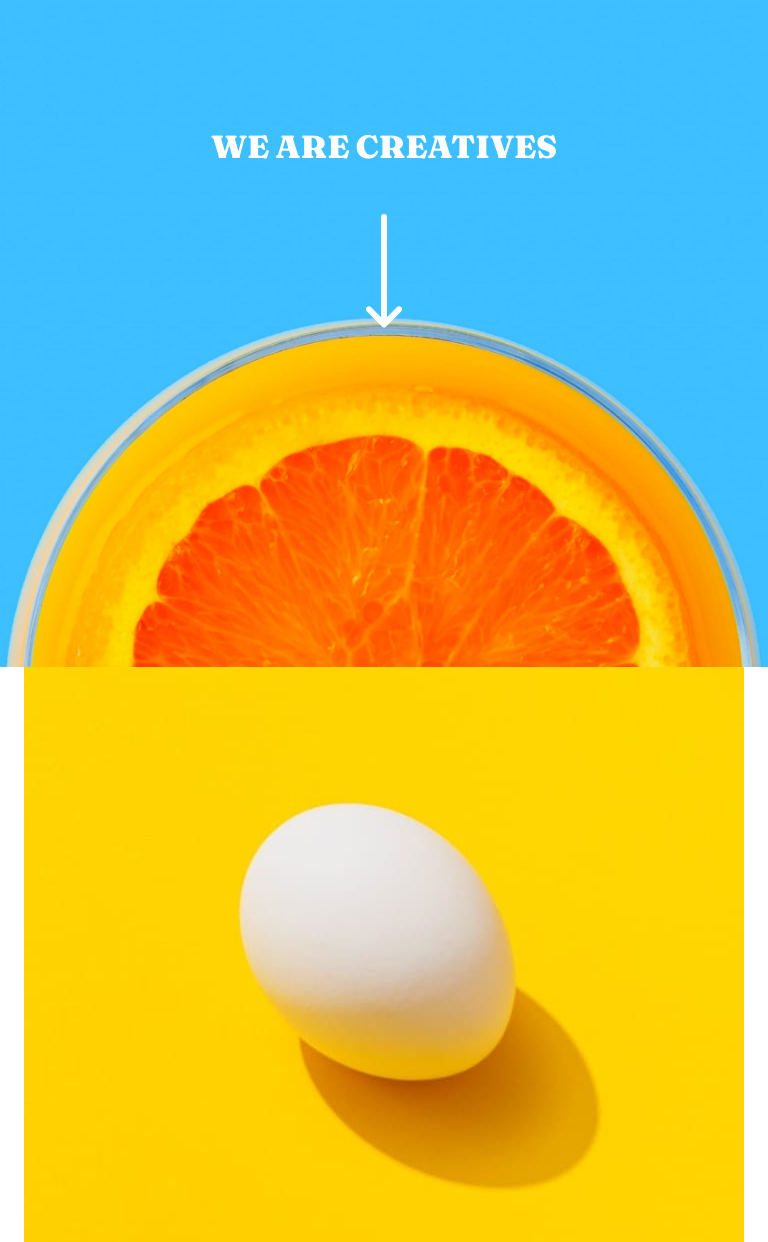
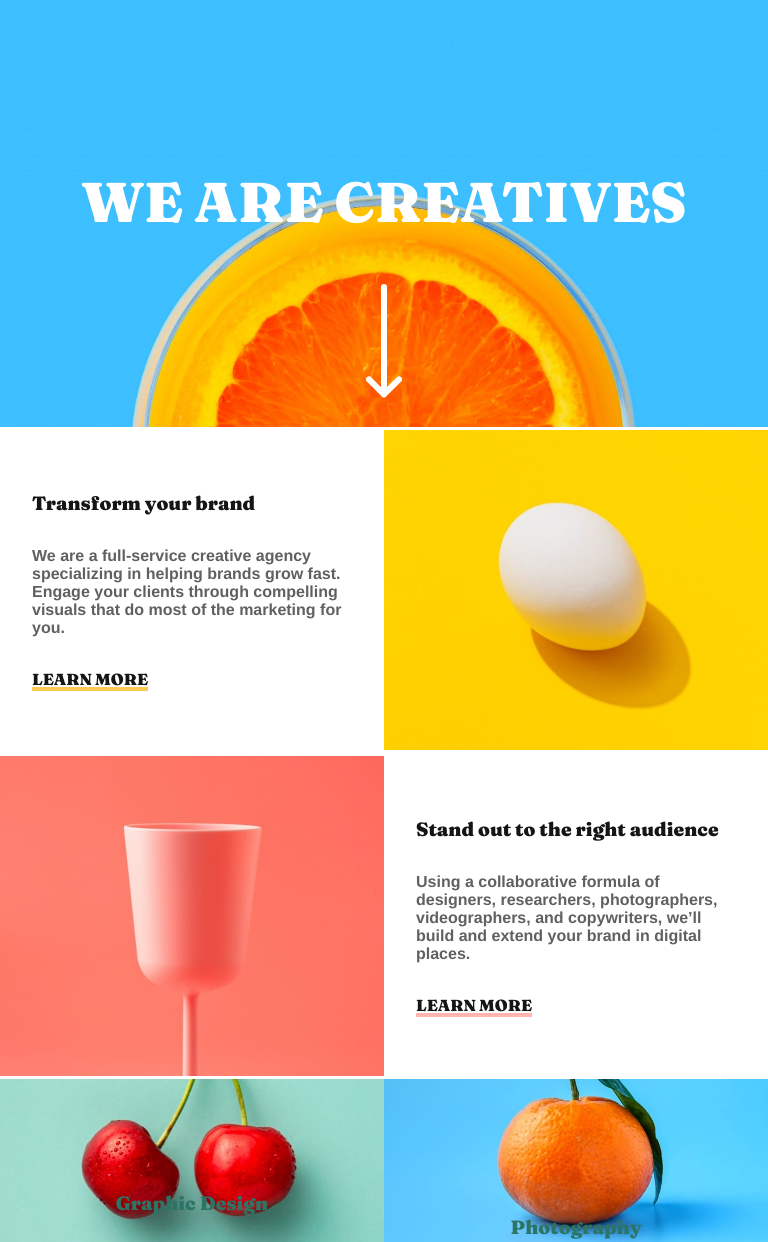
Before and after one commit to valdesombilingo/sunny-side-tp, a plain HTML site: page index.html in a window 768 px wide. Shown: the part 53-1295 px from the top of the page. Drawn offline with Linux system fonts and the light colour scheme.

Commit message:
Sunny side version three

```diff
--- a/assets/styles/responsive.css
+++ b/assets/styles/responsive.css
@@ -119,7 +119,9 @@
 }
 
 /* RESPONSIVE STANDARD MOBILE  */
-@media screen and (min-width: 360px) and (max-width: 768px) {
+@media screen and (min-width: 360px) and (max-width: 767px) {
+
+/* HEADER */
     .header_container {
         padding: var(--spacing-16px) var(--spacing-16px) 0 var(--spacing-16px);
     }
@@ -136,6 +138,8 @@
         max-width: 100%;
     }
 
+/* MAIN */
+    /* HERO SECTION */
     .hero_section {
         min-height: 90vh;
         padding-top: 180px;
@@ -185,7 +189,7 @@
 
     .service-content {
         max-width: 100%;
-        min-height: 45vh;
+        min-height: 43vh;
     }
 
     .service-content h2 {
@@ -196,6 +200,7 @@
         padding: 0 var(--spacing-32px) var(--spacing-24px) var(--spacing-32px);
     }
 
+    /* TESTIMONIALS SECTION */
     .testimonials_section {
         margin: var(--spacing-64px) var(--spacing-48px);
     }
@@ -223,13 +228,14 @@
         font-size: 1rem;
     }
 
+/* FOOTER SECTION */
     .footer_images img {
         width: 50%;
     }
 }
 
 /* RESPONSIVE TABLETTE  */
-@media screen and (min-width: 769px) and (max-width: 992px) {
+@media screen and (min-width: 768px) and (max-width: 1024px) {
     .header_container {
         padding: var(--spacing-16px) var(--spacing-16px) 0 var(--spacing-16px);
     }
@@ -247,29 +253,27 @@
     }
 
     .hero_section {
-        min-height: 90vh;
         padding-top: 220px;
         gap: var(--spacing-48px);
+        min-height: 60vh;
     }
     .hero_section h1 {
-        font-size: 5rem;
+        font-size: 3.5rem;
     }
     .hero_section img {
         max-width: 100%;
     }
 
-    .wrap_item img {
-        display: block;
-    }
-
+    /* TRANSFORM & AUDIENCE SECTION */
+    .transform_section,
+    .audience_section {
+        min-height: 27vh;
+}
     .text-content {
-        justify-content: center;
-        align-items: center;
-        text-align: center;
         padding: var(--spacing-64px) var(--spacing-32px);
     }
     .text-content h2 {
-        font-size: 1.5rem;
+        font-size: 1.2rem;
     }
     .text-content p {
         font-size: 1rem;
@@ -278,14 +282,19 @@
         font-size: 1rem;
     }
 
-    .services {
+    .service-content {
         min-height: 35vh;
     }
-    .services h2 {
-        font-size: 1.5rem;
+    .service-content h2 {
+        font-size: 1.2rem;
     }
-    .services p {
+    .service-content p {
         font-size: 1rem;
         padding: 0 var(--spacing-32px) var(--spacing-24px) var(--spacing-32px);
     }
 }
+
+/* TESTIMONIALS SECTION */
+.testimonials_section {
+    margin: var(--spacing-64px) var(--spacing-48px);
+}
--- a/assets/styles/style.css
+++ b/assets/styles/style.css
@@ -119,7 +119,7 @@ header {
   align-items: center;
   background: url(/assets/gallery/header/image-orage-we-are-creatives.jpg)
     no-repeat center/cover;
-  min-height: 100vh;
+  min-height: 90vh;
   padding-top: 120px;
   gap: var(--spacing-64px);
 }
@@ -137,7 +137,8 @@ header {
  .audience_section {
    display: flex;
    align-items: center;
-   min-height: 80vh;
+   justify-content: center;
+   min-height: 60vh;
 }
 
 .text-content {
@@ -149,13 +150,13 @@ header {
 }
 
 .text-content h2 {
-  font-size: var(--font-size-2-4rem);
+  font-size: 2.4rem;
   color: var(--color-black);
 }
 
 .text-content p {
   font-weight: 700;
-  font-size: var(--font-size-1-5rem);
+  font-size: 1.5rem;
   color: var(--color-gray);
 }
 
```
